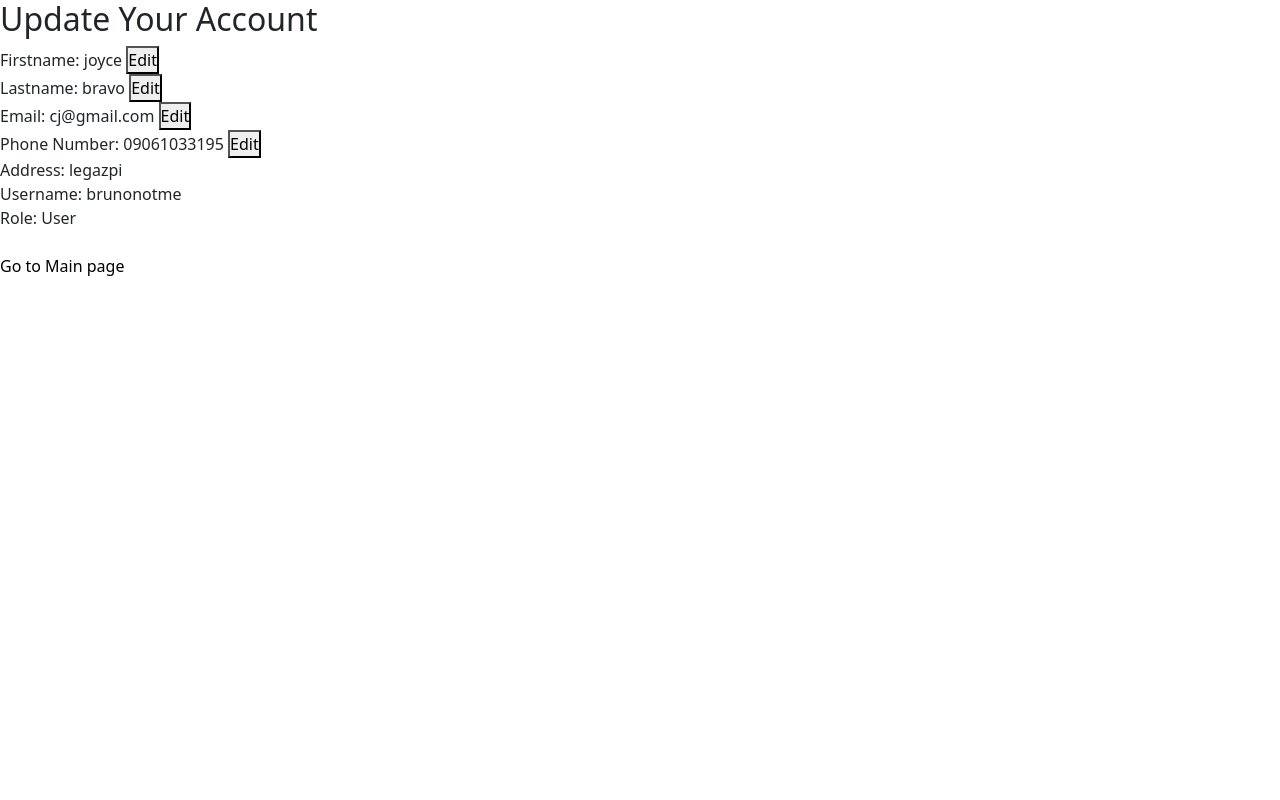
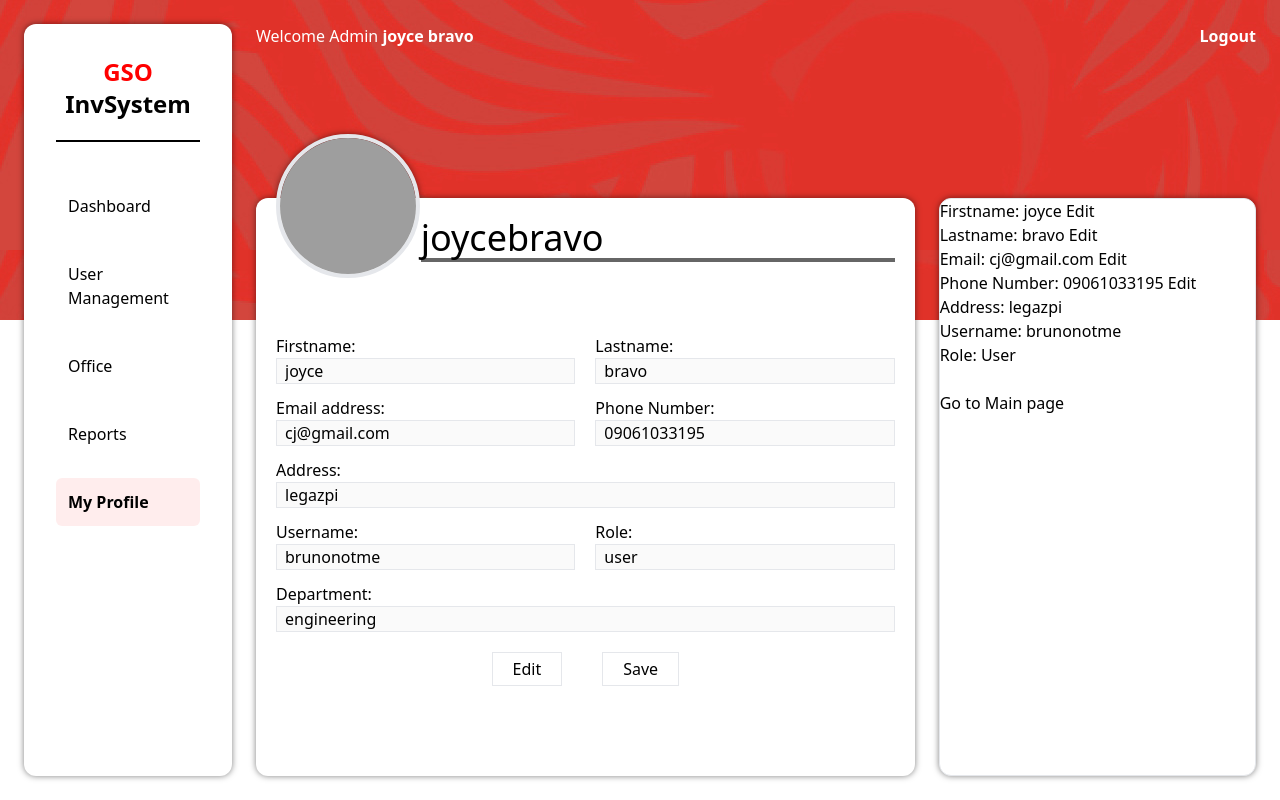
Before and after one commit to robertramos07281021/gsoinvsystem, a PHP site: page /update_account.php in a window 1280 px wide. Run offline with PHP 8.4, Linux system fonts and the light colour scheme; a user stored in the database is signed in; data comes from the database, SQL or seed files in the repository; some libraries are stand-ins or nearby versions; grey boxes are pictures that could not be loaded.

Commit message:
login page and account update

```diff
--- a/css/style.css
+++ b/css/style.css
@@ -16,8 +16,3 @@ input::-webkit-inner-spin-button {
   -webkit-appearance: none;
   margin: 0;
 }
-
-
-.welcomePageBg{
-    background-image: url('./image/welcomeBg.jpg');
-}
--- a/update_account.php
+++ b/update_account.php
@@ -8,36 +8,135 @@
     <meta charset="UTF-8">
     <meta name="viewport" content="width=device-width, initial-scale=1.0">
     <link rel="stylesheet" type="text/css" href="./css/style.css">
+    <script src="https://cdn.tailwindcss.com"></script>
     <script src="https://unpkg.com/sweetalert/dist/sweetalert.min.js"></script>
-    <link href="https://cdn.jsdelivr.net/npm/bootstrap@5.3.0/dist/css/bootstrap.min.css" rel="stylesheet" integrity="sha384-9ndCyUaIbzAi2FUVXJi0CjmCapSmO7SnpJef0486qhLnuZ2cdeRhO02iuK6FUUVM" crossorigin="anonymous">
-
-<!-- Bootstrap -->
-<script src="https://cdn.jsdelivr.net/npm/bootstrap@5.3.0/dist/js/bootstrap.bundle.min.js" integrity="sha384-geWF76RCwLtnZ8qwWowPQNguL3RmwHVBC9FhGdlKrxdiJJigb/j/68SIy3Te4Bkz" crossorigin="anonymous"></script>
-<script src="https://cdn.jsdelivr.net/npm/@popperjs/core@2.11.8/dist/umd/popper.min.js" integrity="sha384-I7E8VVD/ismYTF4hNIPjVp/Zjvgyol6VFvRkX/vR+Vc4jQkC+hVqc2pM8ODewa9r" crossorigin="anonymous"></script>
-<script src="https://cdn.jsdelivr.net/npm/bootstrap@5.3.0/dist/js/bootstrap.min.js" integrity="sha384-fbbOQedDUMZZ5KreZpsbe1LCZPVmfTnH7ois6mU1QK+m14rQ1l2bGBq41eYeM/fS" crossorigin="anonymous"></script>
 
     <style>
-    .goBack{
-        text-decoration:none;
-        color: black;
+        .welcomePageBg{
+            background-image: url('./image/welcomeBg.jpg');
         }
 
-    .goBack:hover{
-        color: blue;
-    }
     </style>
 
 
     <title>GSO Invsys Sample</title>
 </head>
-<body>
-    <div class="header">
-        <h2>Update Your Account</h2>
+<body class=" text-black w-full h-screen grid grid-cols-5">
+
+
+
+<nav class=" p-6 fixed h-full w-[20%]">
+        <div class="drop-shadow-[0_0px_3px_rgba(0,0,0,0.5)] h-full w-full rounded-xl bg-white p-8 text-center">
+            <a href="index.php" class="text-2xl font-bold"><span class="text-[red]">GSO</span> InvSystem</a>
+            <hr class="mt-5 border border-black">
+            <div class="text-start w-full mt-10">
+                <ul>
+                    <li class="mb-5 w-full p-3 hover:bg-red-300/20 rounded-md">
+                      <a  aria-current="page" href="index.php">Dashboard</a>
+                    </li>
+                    <li class="mb-5 w-full p-3 hover:bg-red-300/20 rounded-md">
+                        <a href="#">User Management</a>
+                    </li>
+                    <li class="mb-5 w-full p-3 hover:bg-red-300/20 rounded-md">
+                        <a href="#">Office</a>
+                    </li>
+                    <li class="mb-5 w-full p-3 hover:bg-red-300/20 rounded-md">
+                      <a href="#">Reports</a>
+                    </li>
+                    <li class="mb-5 w-full p-3 bg-red-300/20 rounded-md font-bold">
+                      <a  href="update_account.php">My Profile</a>
+                    </li>
+                </ul>
+
+            </div>
+        </div>
+    </nav>
+
+    <div class=" absolute top-0 left-0 -z-10 h-80 w-full welcomePageBg">
     </div>
 
 
 
+
+    <article class="col-span-4 py-6 pr-6 w-full h-full col-start-2 ">
+        <div class="flex justify-between text-white">
+            <p> Welcome  Admin <strong><?php echo $_SESSION['firstname'] ." ". $_SESSION['lastname'];?></strong></p>
+            <button onclick="logoutModal()" class="font-bold"> Logout  </button>
         </div>
+
+
+        <div class=" grid grid-flow-row-dense grid-cols-3 grid-rows-5 gap-6 h-full pb-6">
+            <div class="bg-white row-start-2 row-span-4 col-span-2 col-start-1 drop-shadow-[0_0px_3px_rgba(0,0,0,0.5)] rounded-xl static">
+
+                <img src="https://media.gettyimages.com/id/1180926773/photo/studio-waist-up-portrait-of-a-beautiful-businesswoman-with-crossed-arms.jpg?s=612x612&w=gi&k=20&c=BlCz_Y26FpXviP-1E7P9uISFsbO-W9ducNo0gJ8r9jM="  class="border-4 border White h-36 w-36 rounded-full absolute -top-16 left-5 ">
+
+                <?php
+                    //connect to db and display account details
+                    $user = $_SESSION['user_id'];
+                    $sql = "SELECT * FROM users WHERE user_id = '$user'";
+                    $result = mysqli_query($db, $sql);
+                    $row = mysqli_fetch_assoc($result);
+                ?>
+                <div class=" grid grid-flow-row-dense grid-cols-4 grid-rows-5  h-full">
+                    <div class="col-start-2 col-span-3 pt-5 pr-5">
+                        <p class="text-4xl"><?php echo $row['firstname']; echo $row['lastname']?></p>
+                        <hr class="border-2 border-[black]/60">
+                    </div>
+                    <div class="row-start-2 col-span-5 row-span-4">
+                        <form class="h-full w-full px-5 pt-5">
+                            <div class="grid grid-cols-2 gap-5">
+                                <div>
+                                    <label for="firstName">Firstname: </label>
+                                    <input type="text" name="firstName" class="border w-full pl-2" max="50" value="<?php echo $row['firstname']?>" disabled>
+                                </div>
+                                <div>
+                                    <label for="lastName">Lastname: </label>
+                                    <input type="text" name="lastName" class="border w-full pl-2" max="50" value="<?php echo $row['lastname']?>" disabled>
+                                </div>
+                            </div>
+                            <div class="grid grid-cols-2 gap-5 pt-3">
+                                <div>
+                                    <label for="email">Email address:</label>
+                                    <input type="text" name="email" class="border w-full pl-2" value="<?php echo $row['email']?>" disabled>
+                                </div>
+                                <div>
+                                    <label for="mobileNum">Phone Number:</label>
+                                    <input type="number" name="mobileNum" class="border w-full pl-2" min="0" max="11" value="<?php echo $row['phone_num']?>" disabled>
+                                </div>
+                            </div>
+                            <div class="pt-3">
+                                <label for="address">Address:</label>
+                                <input type="text" name="address" class="w-full border pl-2" max="30" value="<?php echo $row['u_address']?>" disabled>
+                            </div>
+                            <div class="grid grid-cols-2 gap-5 pt-3">
+                                <div>
+                                    <label for="userName">Username:</label>
+                                    <input type="text" name="userName" class="border w-full pl-2" value="<?php echo $row['username']?>" disabled >
+                                </div>
+                                <div>
+                                    <label for="role">Role:</label>
+                                    <input type="text" name="role" class="border w-full pl-2" value="<?php echo $row['role']?>" disabled>
+                                </div>
+                            </div>
+                            <div class="pt-3">
+                                <label for="role">Department:</label>
+                                <input type="text" name="role" class="border w-full pl-2" value="<?php echo $row['department']?>" disabled>
+                            </div>
+                            <div class="flex justify-center mt-5 gap-10">
+                                <button class="border px-5 py-1">Edit</button>
+                                <button class="border px-5 py-1">Save</button>
+
+                            </div>
+                        </form>
+                    </div>
+                </div>
+
+
+
+
+            </div>
+            <div class="bg-white drop-shadow-[0_0px_3px_rgba(0,0,0,0.5)] border col-start-2 row-start-2 row-span-4 col-start-3 rounded-xl">
+
     <?php
         //connect to db and display account details
         $user = $_SESSION['user_id'];
@@ -47,64 +146,48 @@
     ?>
 
 
-
     <?php echo "Firstname: ". $row['firstname'];?>
-
     <!-- Show hidden input textbox for updating -->
     <div id="firstname" style="display:none;">
-
         <form method="POST">
             <input type="text" name="up_firstname" placeholder="First Name" required>
             <button type="submit" name="post_fname"> Save Changes</button>
         </form>
-
     </div>
     <button onclick="showFirstname()">Edit</button>
     <br>
+
     <?php echo "Lastname: ". $row['lastname'];?>
-
     <!-- Show hidden input textbox for updating -->
     <div id="lastname" style="display:none;">
-
         <form method="POST"  >
             <input type="text" name="up_lastname" placeholder="Last Name" required>
             <button type="submit" name="post_lname"> Save Changes</button>
         </form>
-
     </div>
     <button onclick="showLastname()">Edit</button>
 
     <br>
-
     <?php  echo "Email: ".$row['email']; ?>
-
     <!-- Show hidden input textbox for updating -->
     <div id="email" style="display:none;">
-
         <form method="POST">
             <input type="email" name="up_email" placeholder="Email" required>
             <button type="submit" name="post_email"> Save Changes</button>
         </form>
-
     </div>
     <button onclick="showEmail()">Edit</button>
 
-
     <br>
     <?php echo "Phone Number: ".$row['phone_num']; ?>
-
     <!-- Show hidden input textbox for updating -->
     <div id="phone" style="display:none;">
-
         <form method="POST">
             <input type="number" name="up_phone" placeholder="Phone number" required>
             <button type="submit" name="post_phone"> Save Changes</button>
         </form>
-
     </div>
     <button onclick="showPhone()">Edit</button>
-
-
     <br>
     <?php  echo "Address: ".$row['u_address']; ?>
     <br>
@@ -112,17 +195,11 @@
     <br>
     <?php  echo "Role: ".ucfirst($row['role']); ?>
     <br><br>
-
-
-
-
-
-
     <p><a href="index.php"  class="goBack">Go to Main page</a></p>
 
 <?php
+
     $errors = array();
-
 
     //update Firstname in Accounts
     if(isset($_POST['post_fname'])){
@@ -158,21 +235,16 @@ $errors = array();
         }
 
         if(count($errors) === 0){
-
             $sql= "UPDATE users SET firstname='$firstname' WHERE user_id='$u_id' ";
-
             mysqli_query($db, $sql);  //update to database
 ?>
             <script>
-                 swal({title: "Success!", text: "Firstname has been updated.", type:
-                        "success"}).then(function(){
+                swal({title: "Success!", text: "Firstname has been updated.", type: "success"})
+                    .then(function(){
                         location.reload();
-                        }
-                        );
+                    });
             </script>
-
 <?php
-
         }
 
     }
@@ -213,21 +285,16 @@ $errors = array();
         }
 
         if(count($errors) === 0){
-
             $sql= "UPDATE users SET lastname='$lastname' WHERE user_id='$u_id' ";
-
             mysqli_query($db, $sql);  //update to database
 ?>
             <script>
                 // swal("Success!", "Lastname updated.", "success");
-
-                swal({title: "Success!", text: "Lastname has been updated.", type:
-                        "success"}).then(function(){
+                swal({title: "Success!", text: "Lastname has been updated.", type: "success"})
+                    .then(function(){
                         location.reload();
-                        }
-                        );
+                    });
             </script>
-
 <?php
 
         }
@@ -268,27 +335,20 @@ $errors = array();
             background: #f2dede;
             border-radius: 5px;
             text-align: left;'>Your email address is same as before. </div>";
-
         }
 
         if(count($errors) === 0){
-
             $sql= "UPDATE users SET email='$email' WHERE user_id='$u_id' ";
-
             mysqli_query($db, $sql);  //update to database
 ?>
             <script>
-                 swal({title: "Success!", text: "Email address has been updated.", type:
-                        "success"}).then(function(){
+                swal({title: "Success!", text: "Email address has been updated.", type: "success"})
+                    .then(function(){
                         location.reload();
+                    });
+            </script>
+<?php
         }
-                        );
-        </script>
-
-        <?php
-
-    }
-
     }
 
 
@@ -302,7 +362,6 @@ $errors = array();
         if(strlen(trim($phone))==0 || empty($phone)){
             array_push($errors, "Please enter your Phone number.");
             echo $errors;
-
         }
 
         $query = "SELECT * FROM users WHERE user_id = '$u_id'";
@@ -331,47 +390,30 @@ $errors = array();
             background: #f2dede;
             border-radius: 5px;
             text-align: left;'>Contact number is invalid. </div>";
-
         }
 
         if(count($errors) === 0){
-
             $sql= "UPDATE users SET phone_num='$phone' WHERE user_id='$u_id' ";
-
             mysqli_query($db, $sql);  //update to database
 ?>
             <script>
-                 swal({title: "Success!", text: "Contact number has been updated.", type:
-                        "success"}).then(function(){
+                swal({title: "Success!", text: "Contact number has been updated.", type: "success"})
+                    .then( function() {
                         location.reload();
+                    });
+            </script>
+<?php
         }
-                        );
-        </script>
+    }
+?>
+</div>
 
-        <?php
+        </div>
 
-    }
-
-}
+    </article>
 
 
 
-
-
-
-
-
-
-?>
-
-
-
-
-
-<!--Bootstrap script-->
-<script src="https://cdn.jsdelivr.net/npm/bootstrap@5.3.0/dist/js/bootstrap.bundle.min.js" integrity="sha384-geWF76RCwLtnZ8qwWowPQNguL3RmwHVBC9FhGdlKrxdiJJigb/j/68SIy3Te4Bkz" crossorigin="anonymous"></script>
-<script src="https://cdn.jsdelivr.net/npm/@popperjs/core@2.11.8/dist/umd/popper.min.js" integrity="sha384-I7E8VVD/ismYTF4hNIPjVp/Zjvgyol6VFvRkX/vR+Vc4jQkC+hVqc2pM8ODewa9r" crossorigin="anonymous"></script>
-<script src="https://cdn.jsdelivr.net/npm/bootstrap@5.3.0/dist/js/bootstrap.min.js" integrity="sha384-fbbOQedDUMZZ5KreZpsbe1LCZPVmfTnH7ois6mU1QK+m14rQ1l2bGBq41eYeM/fS" crossorigin="anonymous"></script>
 
 
 <!-- Script for hidden textbox -->
```
Also changed, not shown: index.php (+35 -7 lines), script/jscript.js (+7 -0 lines). Lines whose indentation alone changed are shown as unchanged.
